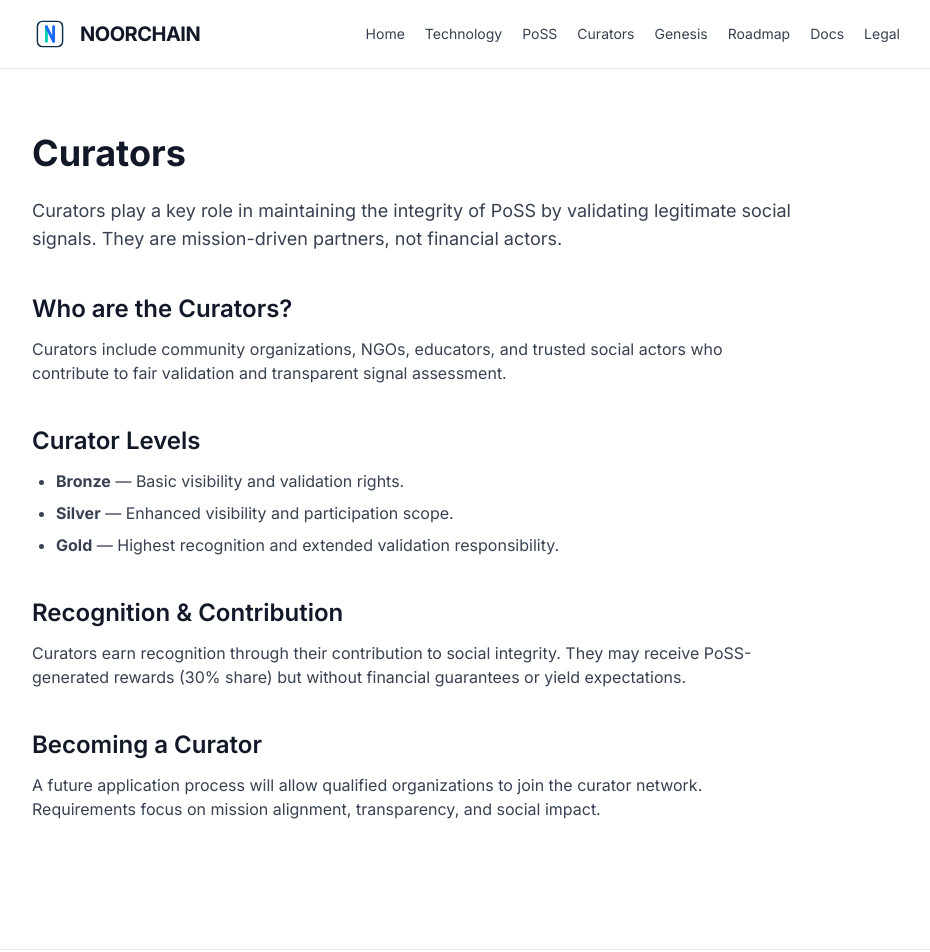
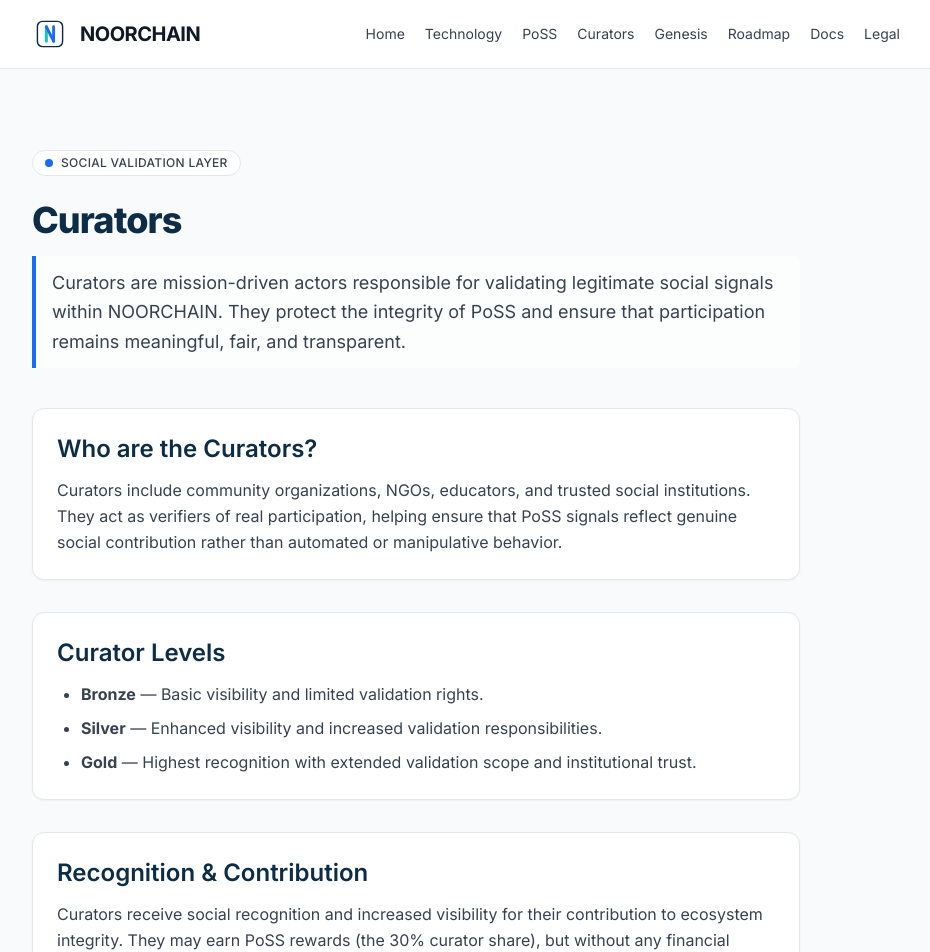
Before and after one commit to noorfinances-eng/noorchain-core, a Next.js app in the folder site/: page /curators in a window 1280 px wide. Shown: the top 952 px of the page, without its empty margins (174-1104 px from the left). Built offline with nearby package versions, Linux system fonts and the light colour scheme.

Commit message:
Update page.tsx

```diff
--- a/site/app/curators/page.tsx
+++ b/site/app/curators/page.tsx
@@ -1,52 +1,94 @@
 export default function CuratorsPage() {
   return (
-    <main className="container py-16">
-      <h1 className="text-4xl font-bold mb-6">Curators</h1>
+    <main className="w-full bg-paper">
+      <section className="container py-16 md:py-20">
+        <div className="max-w-3xl">
 
-      <p className="text-lg text-gray-700 mb-10 max-w-3xl">
-        Curators play a key role in maintaining the integrity of PoSS by
-        validating legitimate social signals. They are mission-driven partners,
-        not financial actors.
+          {/* LABEL */}
+          <div className="inline-flex items-center gap-2 rounded-full bg-white border border-gray-soft px-3 py-1 mb-6">
+            <span className="h-2 w-2 rounded-full bg-primary" />
+            <span className="text-xs font-medium uppercase tracking-wide text-gray-700">
+              Social Validation Layer
+            </span>
+          </div>
+
+          {/* TITLE */}
+          <h1 className="text-3xl md:text-4xl font-extrabold tracking-tight text-navy mb-4">
+            Curators
+          </h1>
+
+          {/* INTRO */}
+          <p className="text-lg text-gray-700 leading-relaxed mb-10 border-l-4 border-primary pl-4 bg-white/60 py-3 rounded-r-lg">
+            Curators are mission-driven actors responsible for validating
+            legitimate social signals within NOORCHAIN. They protect the
+            integrity of PoSS and ensure that participation remains meaningful,
+            fair, and transparent.
           </p>
 
-      {/* Who are the Curators */}
-      <section className="mb-10 max-w-3xl">
-        <h2 className="text-2xl font-semibold mb-3">Who are the Curators?</h2>
-        <p className="text-gray-700">
-          Curators include community organizations, NGOs, educators, and trusted
-          social actors who contribute to fair validation and transparent signal
-          assessment.
+          {/* WHO ARE THE CURATORS */}
+          <section className="mb-8 p-6 border border-gray-soft rounded-xl bg-white shadow-sm">
+            <h2 className="text-2xl font-semibold text-navy mb-3">
+              Who are the Curators?
+            </h2>
+            <p className="text-gray-700 leading-relaxed">
+              Curators include community organizations, NGOs, educators, and
+              trusted social institutions. They act as verifiers of real
+              participation, helping ensure that PoSS signals reflect genuine
+              social contribution rather than automated or manipulative behavior.
             </p>
           </section>
 
-      {/* Curator Levels */}
-      <section className="mb-10 max-w-3xl">
-        <h2 className="text-2xl font-semibold mb-3">Curator Levels</h2>
-        <ul className="list-disc pl-6 text-gray-700 space-y-2">
-          <li><strong>Bronze</strong> — Basic visibility and validation rights.</li>
-          <li><strong>Silver</strong> — Enhanced visibility and participation scope.</li>
-          <li><strong>Gold</strong> — Highest recognition and extended validation responsibility.</li>
+          {/* LEVELS */}
+          <section className="mb-8 p-6 border border-gray-soft rounded-xl bg-white shadow-sm">
+            <h2 className="text-2xl font-semibold text-navy mb-3">
+              Curator Levels
+            </h2>
+            <ul className="list-disc pl-6 text-gray-700 leading-relaxed space-y-2">
+              <li>
+                <strong>Bronze</strong> — Basic visibility and limited validation
+                rights.
+              </li>
+              <li>
+                <strong>Silver</strong> — Enhanced visibility and increased
+                validation responsibilities.
+              </li>
+              <li>
+                <strong>Gold</strong> — Highest recognition with extended
+                validation scope and institutional trust.
+              </li>
             </ul>
           </section>
 
-      {/* Recognition */}
-      <section className="mb-10 max-w-3xl">
-        <h2 className="text-2xl font-semibold mb-3">Recognition & Contribution</h2>
-        <p className="text-gray-700">
-          Curators earn recognition through their contribution to social
-          integrity. They may receive PoSS-generated rewards (30% share) but
-          without financial guarantees or yield expectations.
+          {/* RECOGNITION */}
+          <section className="mb-8 p-6 border border-gray-soft rounded-xl bg-white shadow-sm">
+            <h2 className="text-2xl font-semibold text-navy mb-3">
+              Recognition & Contribution
+            </h2>
+            <p className="text-gray-700 leading-relaxed">
+              Curators receive social recognition and increased visibility for
+              their contribution to ecosystem integrity. They may earn PoSS
+              rewards (the 30% curator share), but without any financial
+              guarantees or yield expectations — ensuring compliance with Legal
+              Light CH.
             </p>
           </section>
 
-      {/* Becoming a Curator */}
-      <section className="max-w-3xl">
-        <h2 className="text-2xl font-semibold mb-3">Becoming a Curator</h2>
-        <p className="text-gray-700">
-          A future application process will allow qualified organizations to
-          join the curator network. Requirements focus on mission alignment,
-          transparency, and social impact.
+          {/* BECOMING A CURATOR */}
+          <section className="p-6 border border-gray-soft rounded-xl bg-white shadow-sm mb-10">
+            <h2 className="text-2xl font-semibold text-navy mb-3">
+              Becoming a Curator
+            </h2>
+            <p className="text-gray-700 leading-relaxed">
+              A structured application process will allow qualified organizations
+              to join the curator network. Requirements will emphasize mission
+              alignment, transparency, trusted identity, and measurable social
+              impact.
             </p>
+          </section>
+
+          {/* END LINE */}
+          <div className="h-px w-full bg-gray-soft" />
+        </div>
       </section>
     </main>
   );
```
Lines whose indentation alone changed are shown as unchanged.
